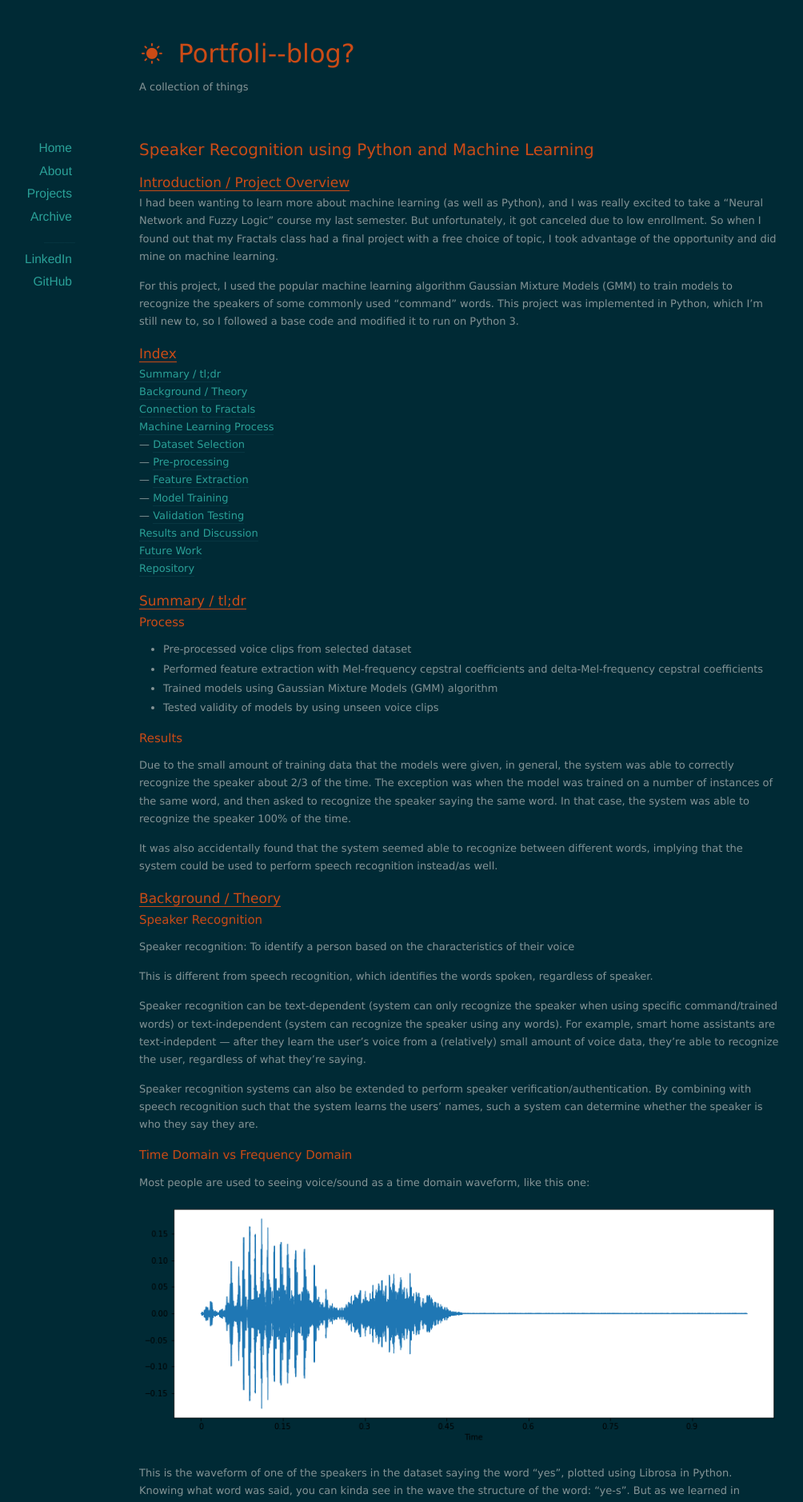
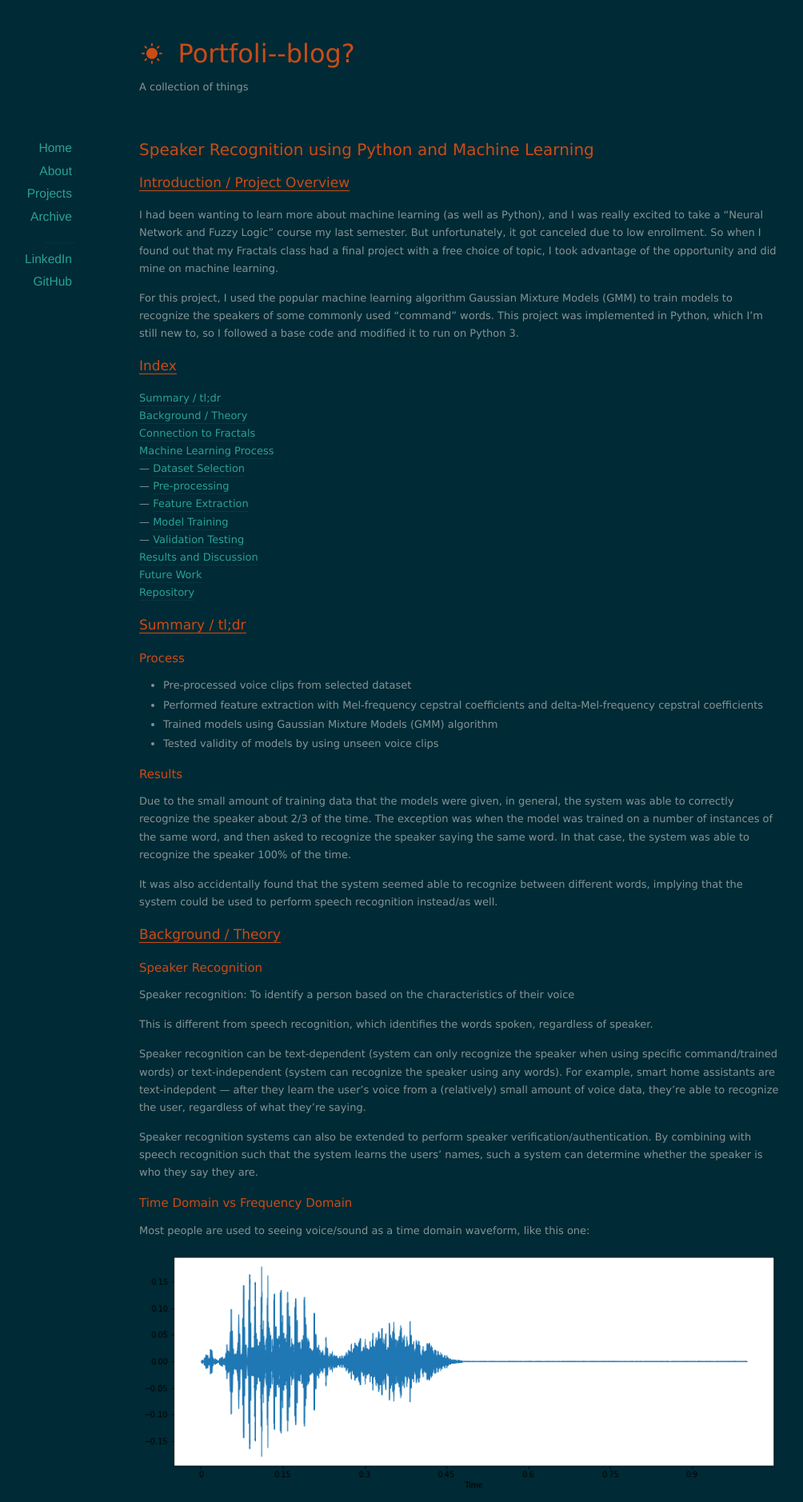
Before and after one commit to nolanschan/nolanschan.github.io, a Jekyll site: the page built from projects/speakerrec/index.markdown, in a window 1280 px wide. Shown: the top 1878 px of the page at 80% size, without its empty margins (66-1070 px from the left). Built offline with Jekyll 4.4.1, drawn with Linux system fonts in a browser that asks for light colours; nearby versions of some CDN libraries; formulas are drawn with MathJax 3.

Commit message:
Update index.markdown

```diff
--- a/projects/speakerrec/index.markdown
+++ b/projects/speakerrec/index.markdown
@@ -5,12 +5,14 @@ layout: default
 # Speaker Recognition using Python and Machine Learning #
 
 ## Introduction / Project Overview ##
+<p></p>
 
 I had been wanting to learn more about machine learning (as well as Python), and I was really excited to take a "Neural Network and Fuzzy Logic" course my last semester. But unfortunately, it got canceled due to low enrollment. So when I found out that my Fractals class had a final project with a free choice of topic, I took advantage of the opportunity and did mine on machine learning.
 
 For this project, I used the popular machine learning algorithm Gaussian Mixture Models (GMM) to train models to recognize the speakers of some commonly used "command" words. This project was implemented in Python, which I'm still new to, so I followed a base code and modified it to run on Python 3.
 
 ## Index ##
+<p></p>
 
 [Summary / tl;dr](#summary--tldr) <br>
 [Background / Theory](#background--theory) <br>
@@ -26,6 +28,7 @@ For this project, I used the popular machine learning algorithm Gaussian Mixture
 [Repository](https://github.com/nolanschan/Speaker-Identification-using-GMMs)
 
 ## Summary / tl;dr ##
+<p></p>
 
 ### Process ###
 <ul style="list-style-type:disc;line-height:100%">
@@ -41,6 +44,7 @@ Due to the small amount of training data that the models were given, in general,
 It was also accidentally found that the system seemed able to recognize between different words, implying that the system could be used to perform speech recognition instead/as well.
 
 ## Background / Theory ##
+<p></p>
 
 ### Speaker Recognition ###
 
@@ -155,10 +159,12 @@ Some important differences to note are that data points can belong to more than
 <img src="/projects/speakerrec/assets/gmm4.png">
 
 ## Connection to Fractals ##
+<p></p>
 
 
 
 ## Machine Learning Process ##
+<p></p>
 
 ### Dataset Selection ###
 
@@ -325,10 +331,12 @@ for path in file_paths:
 <p></p>
 
 ## Results and Discussion ##
+<p></p>
 
 Due to the small dataset used (about 5-13 seconds, including silence, of voice clips per speaker), in general the model is only successful about 4-5 out of 6 times at identifying the speaker. The only exception is when the model is trained on the same word (4x) used for testing. In such cases, even though the test clip is previously unseen, the model is able to identify the speaker 100% of the time.
 
 ## Future Work ##
+<p></p>
 
 To improve performance, more voice samples (available in the main Speech Commands Dataset) will likely be needed for training. Data can also be augmented (for example by introducing noise) in order to increases the robustness of the model.
 
@@ -337,5 +345,6 @@ Other ML/DL algorithms could be implemented instead/in addition to GMM.
 It should also be possible to extend this model to perform speech recognition and/or speaker verification.
 
 ## Repository ##
+<p></p>
 
 The full code can be found in the repository [here](https://github.com/nolanschan/Speaker-Identification-using-GMMs).
```
